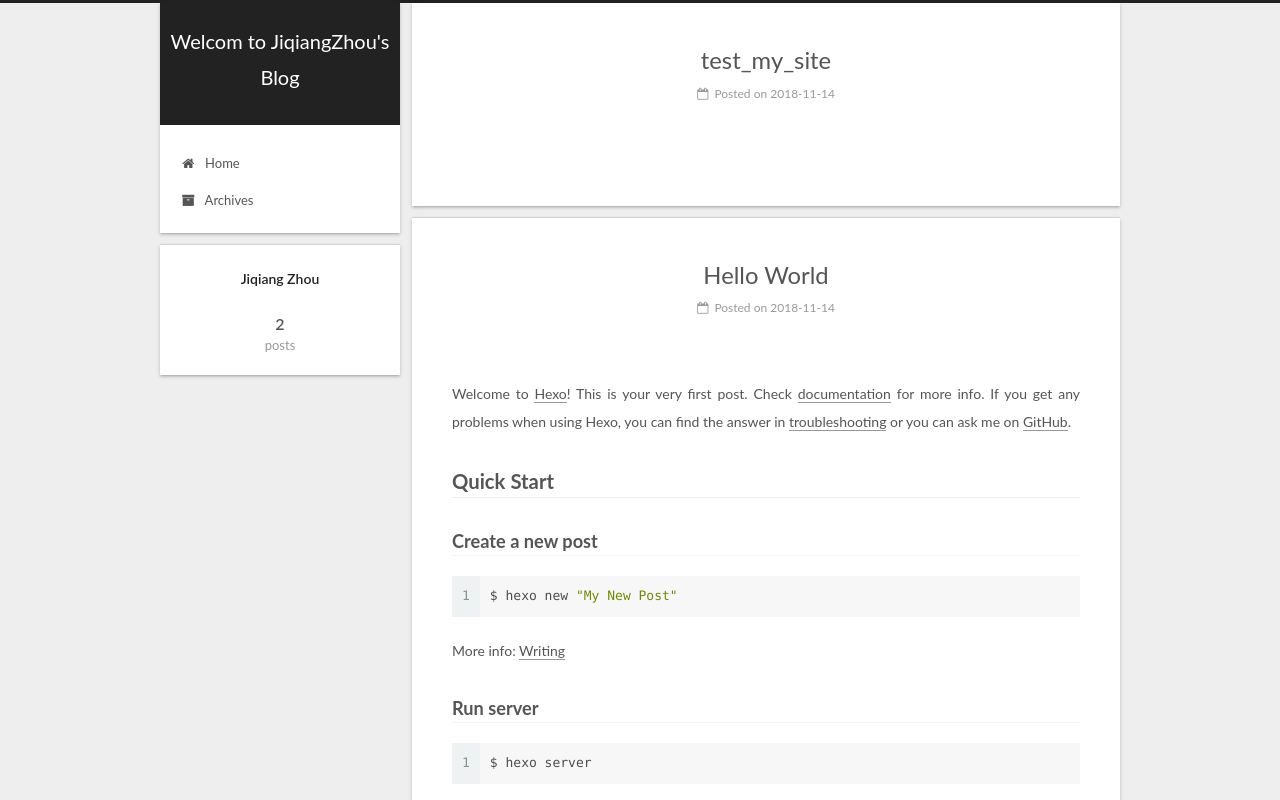
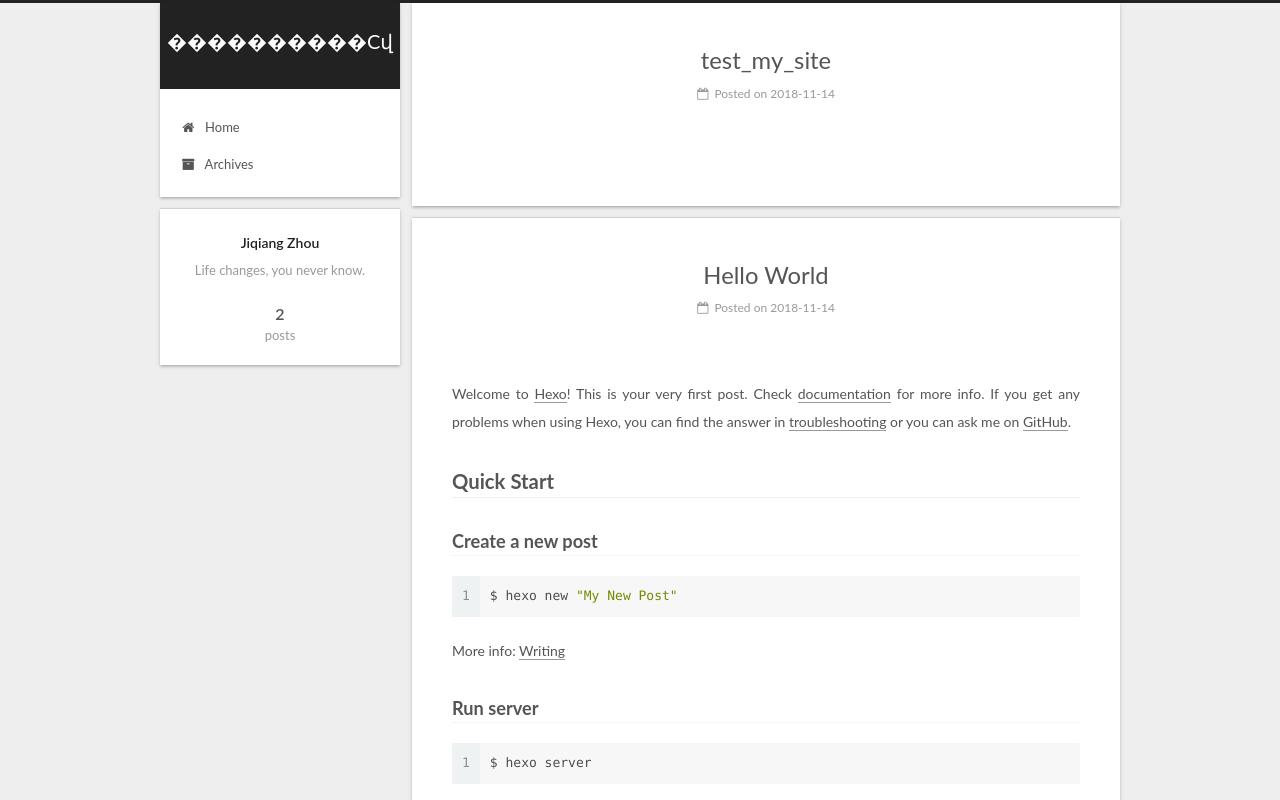
Before and after one commit to SmartPorridge/smartporridge.github.io, a plain HTML site: page index.html in a window 1280 px wide. Shown: the top 800 px of the page. Drawn offline with Linux system fonts and the light colour scheme.

Commit message:
Site updated: 2018-11-15 23:20:17

```diff
--- a/css/main.css
+++ b/css/main.css
@@ -1823,7 +1823,7 @@ pre .javascript .function {
   width: 4px;
   height: 4px;
   border-radius: 50%;
-  background: #8b65ff;
+  background: #d45b57;
 }
 .links-of-blogroll {
   font-size: 13px;
--- a/index.html
+++ b/index.html
@@ -79,13 +79,16 @@
 
 
 
+<meta name="description" content="Life changes, you never know.">
 <meta property="og:type" content="website">
-<meta property="og:title" content="Welcom to JiqiangZhou&#39;s Blog">
+<meta property="og:title" content="����������Сվ">
 <meta property="og:url" content="http://yoursite.com/index.html">
-<meta property="og:site_name" content="Welcom to JiqiangZhou&#39;s Blog">
+<meta property="og:site_name" content="����������Сվ">
+<meta property="og:description" content="Life changes, you never know.">
 <meta property="og:locale" content="default">
 <meta name="twitter:card" content="summary">
-<meta name="twitter:title" content="Welcom to JiqiangZhou&#39;s Blog">
+<meta name="twitter:title" content="����������Сվ">
+<meta name="twitter:description" content="Life changes, you never know.">
 
 
 
@@ -121,7 +124,7 @@
 
 
 
-  <title>Welcom to JiqiangZhou's Blog</title>
+  <title>����������Сվ</title>
 
 
 
@@ -152,7 +155,7 @@
     <div class="custom-logo-site-title">
       <a href="/" class="brand" rel="start">
         <span class="logo-line-before"><i></i></span>
-        <span class="site-title">Welcom to JiqiangZhou's Blog</span>
+        <span class="site-title">����������Сվ</span>
         <span class="logo-line-after"><i></i></span>
       </a>
     </div>
@@ -238,7 +241,7 @@
     </span>
 
     <span hidden itemprop="publisher" itemscope="" itemtype="http://schema.org/Organization">
-      <meta itemprop="name" content="Welcom to JiqiangZhou's Blog">
+      <meta itemprop="name" content="����������Сվ">
     </span>
 
 
@@ -357,7 +360,7 @@
     </span>
 
     <span hidden itemprop="publisher" itemscope="" itemtype="http://schema.org/Organization">
-      <meta itemprop="name" content="Welcom to JiqiangZhou's Blog">
+      <meta itemprop="name" content="����������Сվ">
     </span>
 
 
@@ -499,7 +502,7 @@
           <div class="site-author motion-element" itemprop="author" itemscope="" itemtype="http://schema.org/Person">
 
               <p class="site-author-name" itemprop="name">Jiqiang Zhou</p>
-              <p class="site-description motion-element" itemprop="description"></p>
+              <p class="site-description motion-element" itemprop="description">Life changes, you never know.</p>
           </div>
 
           <nav class="site-state motion-element">
```
Also changed, not shown: 2018/11/14/hello-world/index.html (+5 -5 lines), 2018/11/14/test-my-site/index.html (+8 -5 lines), archives/2018/11/index.html (+9 -6 lines), archives/2018/index.html (+9 -6 lines), archives/index.html (+9 -6 lines).
